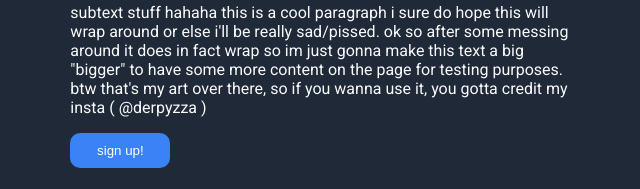
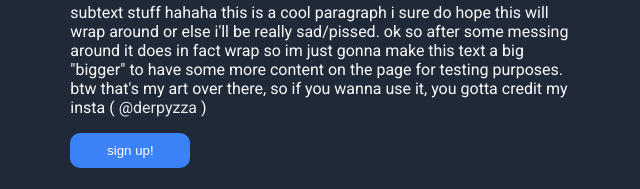
Before and after one commit to derpyzza/landing-page, a plain HTML site: page index.html in a window 1280 px wide. Shown: the part 289-478 px from the top of the page, 66-706 px from the left. Drawn offline with Linux system fonts and the light colour scheme.

Commit message:
Finished project ( for now )
may come back later to touch it up some more. add some animations, maybe make it look more like a legit website and less like a weird template.

```diff
--- a/index.html
+++ b/index.html
@@ -30,7 +30,7 @@
                 so after some messing around it does in fact wrap so im just gonna
                 make this text a big "bigger" to have some more content on the page
                 for testing purposes. btw that's my art over there, so if you wanna use it, you gotta credit
-                my insta ( @derpyzza )</p>
+                my insta ( <a href="https://www.instagram.com/derpyzza/">@derpyzza</a> )</p>
                 <button type="button">sign up!</button>
             </div>
 
@@ -79,7 +79,7 @@
                 <h3 style="margin-bottom:0px;">Contact Us!</h3>
                 <p style="margin-top:5px;">contact info text that you should totally read</p>
             </div>
-            <button style="border:2px solid white; width: 120px;">Sign Up!</button>
+            <button style="border:2px solid white">Sign Up!</button>
         </div>
     </div>
 
--- a/style.css
+++ b/style.css
@@ -38,6 +38,7 @@ a {
 
 a:hover {
     color: #d2d3d6;
+    text-decoration: underline;
 }
 
 /* the header bar */
@@ -53,7 +54,7 @@ a:hover {
 
 button {
     background: #3B82F6;
-    width: 100px;
+    width: 120px;
     padding: 10px;
     border: none;
     border-radius: 10px;
```
Also changed, not shown: 1 other file.
